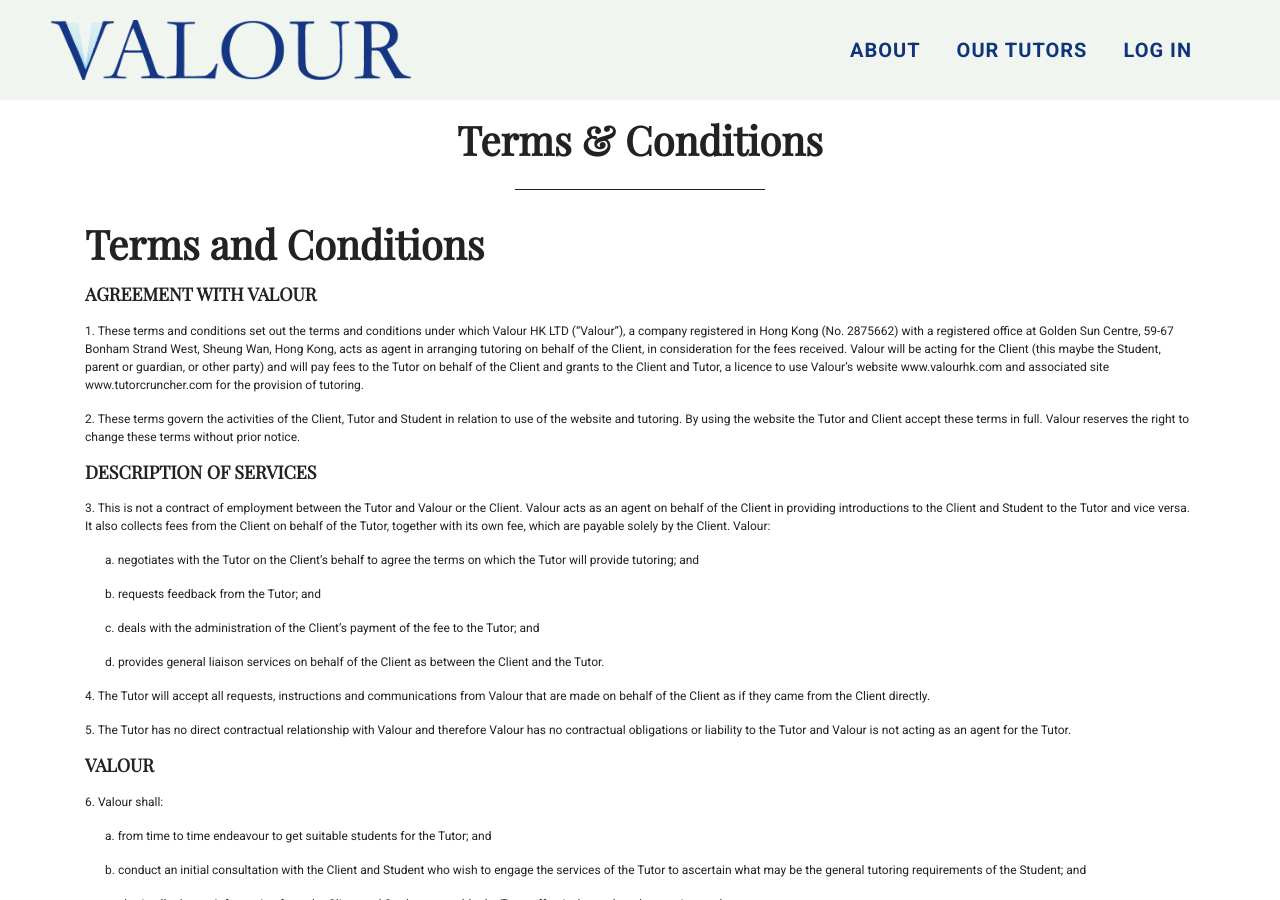
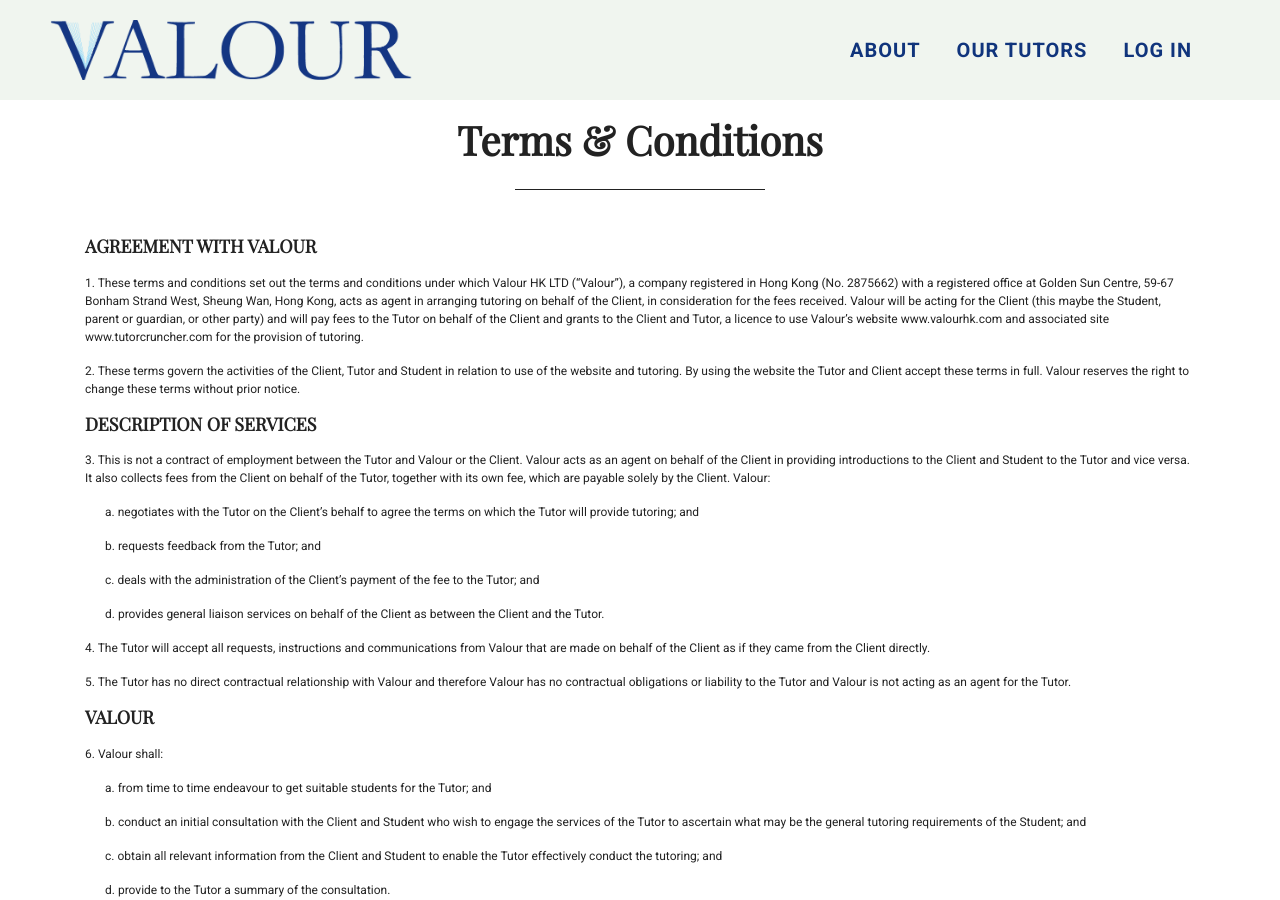
Before and after one commit to tutorcruncher-sites/valour-hk, a Jekyll site: the page built from terms.html, in a window 1280 px wide and 900 px high. Built offline with Jekyll 4.4.1, drawn with Linux system fonts in a browser that asks for light colours.

Commit message:
Update terms.html

```diff
--- a/terms.html
+++ b/terms.html
@@ -19,8 +19,7 @@ layout: privacy
       </div>
     </div>
     <div>
-        <h1><strong>Terms and Conditions</strong></h1>
-<p></p>
+      <p></p>
 <h4>AGREEMENT WITH VALOUR</h4>
 <p></p>
 <p>1. These terms and conditions set out the terms and conditions under which Valour HK LTD (“Valour”), a company registered in Hong Kong (No. 2875662) with a registered office at Golden Sun Centre, 59-67 Bonham Strand West, Sheung Wan, Hong Kong, acts as agent in arranging tutoring on behalf of the Client, in consideration for the fees received. Valour will be acting for the Client (this maybe the Student, parent or guardian, or other party) and will pay fees to the Tutor on behalf of the Client and grants to the Client and Tutor, a licence to use Valour’s website www.valourhk.com and associated site www.tutorcruncher.com for the provision of tutoring.</p>
@@ -176,7 +175,8 @@ layout: privacy
 <h4>CONTACT</h4>
 <p></p>
 <p>53. You can contact us at info@valourhk.com for any queries relating to this document or any relevant concerns.</p>
-<div id="_com_3" language="JavaScript">
+      <p></p>
+      <div id="_com_3" language="JavaScript">
   <p>
 </div>
 </div>
```
